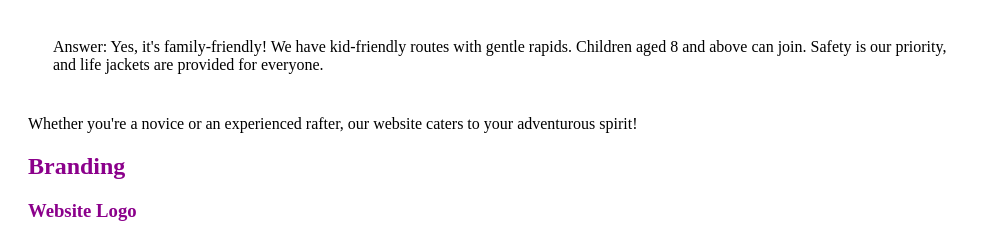
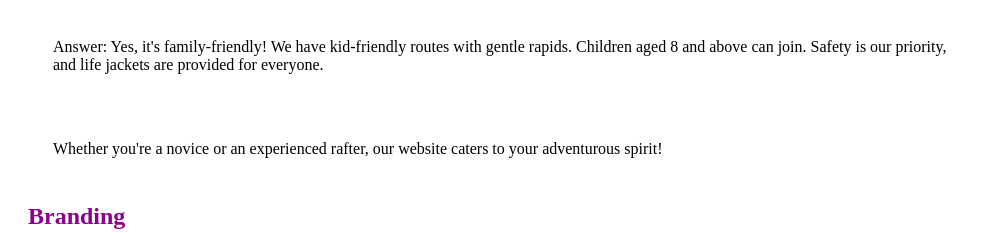
Before and after one commit to rippleafriq/wdd130, a plain HTML site: page wwr/site-plan-rafting.html in a window 1280 px wide. Shown: the part 1169-1402 px from the top of the page, without its empty margins (0-981 px from the left). Drawn offline with Linux system fonts and the light colour scheme; a web font is replaced by a local one.

Commit message:
Update2 site-plan-rafting.html

```diff
--- a/wwr/site-plan-rafting.html
+++ b/wwr/site-plan-rafting.html
@@ -4,7 +4,7 @@
     <meta charset="utf-8">
     <meta name="viewport" content="width=device-width, initial-scale=1.0">
     <title>Rafting Site Plan | Raphael Kuseni Jena</title>
-    <meta name="Description" content="This page is to give you more infomation on a rafting company which organizes and manages trips which most often include experienced guides. The business intent is to provide a thrilling and safe experience to individuals and groups for a fee.">
+    <meta name="Description" content="This page is to give you more information on a rafting company that organizes and manages trips which most often include experienced guides. The business intent is to provide a thrilling and safe experience to individuals and groups for a fee.">
     <meta name="Author" content="Raphael Kuseni Jena">
     <link rel="stylesheet" href="styles/site-plan-rafting.css">
   </head>
@@ -34,7 +34,7 @@
             <p>Question: "Is rafting safe for kids? We're traveling with our 10-year-old."</p>
             <p>Answer: Yes, it's family-friendly! We have kid-friendly routes with gentle rapids. Children aged 8 and above can join. Safety is our priority, and life jackets are provided for everyone.</p>
 
-            <p1>Whether you're a novice or an experienced rafter, our website caters to your adventurous spirit! </p1>
+            <p>Whether you're a novice or an experienced rafter, our website caters to your adventurous spirit! </p>
 
 
     <h2>Branding</h2>
```
